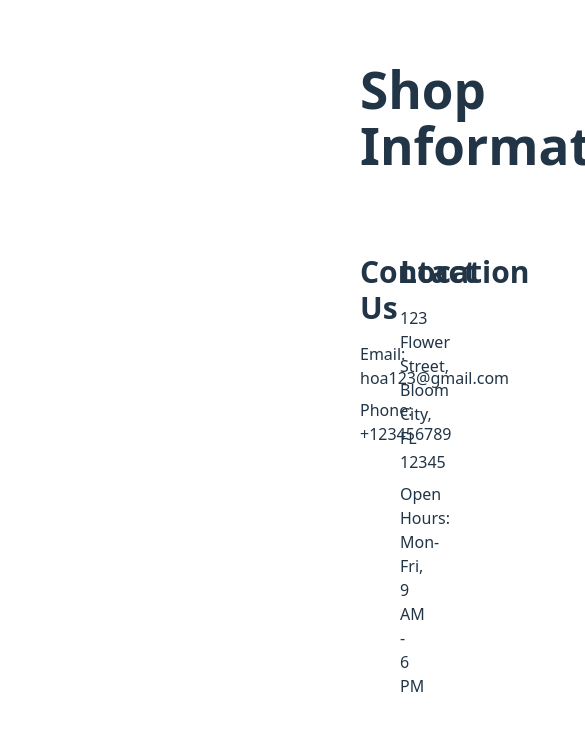
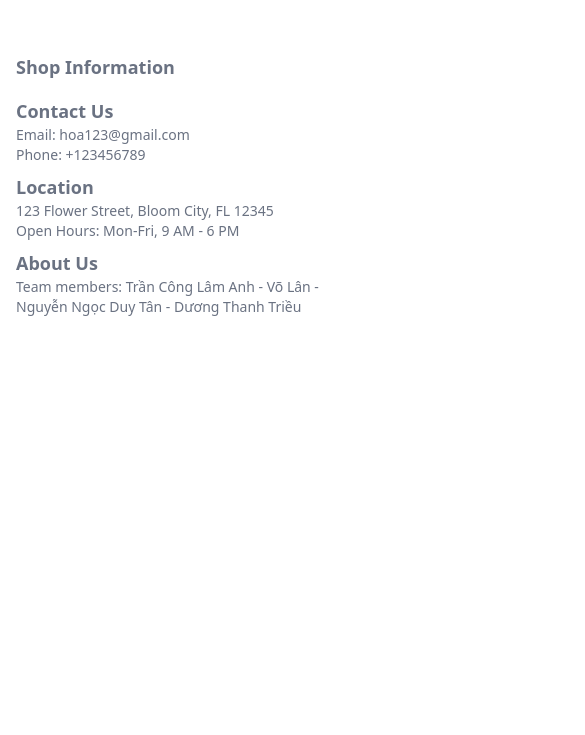
Before and after one commit to Tmin1021/Frontend-EC-Project, a React (Vite) app in the folder Frontend-EC/: page / in a window 390 px wide. Shown: the part 1669-2404 px from the top of the page, 585 px wide, since content can reach past the window. After the commit the page ends 2018 px from the top, so only its background shows below. Built offline with nearby package versions, Linux system fonts and the light colour scheme; no server answers.

Commit message:
Update UI and fix bug.

```diff
--- a/Frontend-EC/src/components/custom/header.jsx
+++ b/Frontend-EC/src/components/custom/header.jsx
@@ -57,6 +57,7 @@ function Header() {
         "Home": "/",
         "All Flowers": "/flower",
         "Accessories": "/accessory",
+        "Support": '/support',
         "Personal": "/personal"
     }
 
--- a/Frontend-EC/src/pages/cart/components/cart_item.jsx
+++ b/Frontend-EC/src/pages/cart/components/cart_item.jsx
@@ -40,7 +40,7 @@ const Cart_Item = ({product}) => {
 
                 {/* Price */}
                 <div className='flex items-center gap-4 w-full'>
-                    <p className='text-red-500/80 font-semibold text-lg w-[50px] md:w-[80px]'>{Math.round(100*(product?.total_price - product?.off_price),2)/100}</p>
+                    <p className='text-red-500/80 font-semibold text-lg w-[50px] md:w-[80px]'>{Math.round(100*((product?.total_price ?? 0) - (product?.off_price ?? 0)),2)/100}</p>
                     {product?.off_price!==0 && <div className='flex items-center gap-1'>
                         <TicketPercent className='text-blue-500'/>
                         <p className='line-through text-sm font-medium text-gray-500 '>{product?.total_price}</p>
--- a/Frontend-EC/src/pages/cart/components/cart_sum.jsx
+++ b/Frontend-EC/src/pages/cart/components/cart_sum.jsx
@@ -10,7 +10,7 @@ function Cart_Sum() {
   const navigate = useNavigate()
 
   return (
-    <div className='w-full  p-4 flex flex-col rounded-b-lg z-60' onClick={(e) =>e .stopPropagation()}>
+    <div className='w-full p-4 flex flex-col rounded-b-lg z-60' onClick={(e) =>e .stopPropagation()}>
         <p className='text-gray-500/80 font-semibold' >{count>0 ? `Total (${count} ${count === 1 ? 'product' : 'products'})`: ""}</p>
         <div className='flex items-center justify-between'>
           <div className='flex flex-col'>
--- a/Frontend-EC/src/pages/cart/index.jsx
+++ b/Frontend-EC/src/pages/cart/index.jsx
@@ -21,7 +21,7 @@ const Check_Box = ({isSelected, onHandleSelectedItems}) => {
 // fixed component has overflow-hidden at default
 // the floating div is inside the blur div, so even tap the floating div will also propagate that click to the blur div, use e.stoppropagation()
 function Cart() {
-  const {cart, isCartOpen, removeCart, closeCart, selectedItems, selectedAll, setSelectedAll, setSelectedItems, handleSelectedItems, getOptimizedPromotions} = useCart()
+  const {cart, isCartOpen, removeCart, closeCart, handleSelectedAll, selectedAll, handleSelectedItems} = useCart()
   const isCartEmpty = cart.length === 0
 
   // Disable background scroll
@@ -65,7 +65,7 @@ function Cart() {
               {/* Delete tab */}
                 <div className="w-full flex items-center justify-between pb-4">
                   <div className='flex items-center justify-between gap-4'>
-                    <Check_Box isSelected={selectedAll} onHandleSelectedItems={()=>{setSelectedItems(Array(cart.length).fill(!selectedAll)); setSelectedAll(!selectedAll); getOptimizedPromotions(cart, Array(cart.length).fill(!selectedAll))}} />
+                    <Check_Box isSelected={selectedAll} onHandleSelectedItems={handleSelectedAll} />
                     <p className='text-gray-500/80 font-semibold'>All</p>
                 </div>
 
@@ -78,7 +78,7 @@ function Cart() {
               <div className='flex flex-col gap-2'>
               {cart.map((item, i) => (
                 <div key={i} className='flex items-center justify-between gap-1 md:gap-4'>
-                  <Check_Box isSelected={selectedItems[i]} onHandleSelectedItems={()=>handleSelectedItems(i)}/>
+                  <Check_Box isSelected={item.isSelected} onHandleSelectedItems={()=>handleSelectedItems(i)}/>
                   <Cart_Item key={i} product={item} />
                 </div>))}
               </div>
--- a/Frontend-EC/src/pages/checkout/components/cart_list.jsx
+++ b/Frontend-EC/src/pages/checkout/components/cart_list.jsx
@@ -90,7 +90,7 @@ function CartList() {
         if (isDummy) return
         fetchCart()
         //console.log(cart)
-        if (selectedItems.filter(Boolean).length === 0) return
+        if (cart.filter(Boolean).length === 0) return
   },[])
 
   return (
--- a/Frontend-EC/src/pages/dashboard/components/dashboard_recommend.jsx
+++ b/Frontend-EC/src/pages/dashboard/components/dashboard_recommend.jsx
@@ -107,8 +107,8 @@ const Dashboard_Recommend = () => {
   if (!loading && err) return null;
 
   return (
-  <div className="bg-gray-100 w-full flex flex-col items-center gap-4 pt-4 px-4 md:px-8 lg:px-16 pb-16">
-    <p className="font-semibold text-2xl mx-auto">Recommendation</p>
+  <div className="bg-gray-100 w-full flex flex-col gap-4 px-4 md:px-8 lg:px-16 md:pt-10 py-8">
+    <p className='font-semibold text-xl md:text-2xl lg:text-4xl text-purple-700'>Recommendation</p>
 
     {loading ? (
       <div className="w-full flex justify-center">
@@ -156,7 +156,7 @@ const Dashboard_Recommend = () => {
             {sectionsWithProducts.map(({ label, product, titleOverride, cardTitle }) => (
               <div key={label} className="bg-white flex-none rounded-xl shadow-lg p-6 w-[250px] md:w-[300px]">
                 <div className="min-h-[64px] flex items-center justify-center text-center">
-                  <h3 className="text-xl font-bold text-green-700 leading-tight">
+                  <h3 className="text-xl font-semibold text-purple-600 leading-tight">
                     {cardTitle}
                   </h3>
                 </div>
--- a/Frontend-EC/src/pages/product_detail/index.jsx
+++ b/Frontend-EC/src/pages/product_detail/index.jsx
@@ -79,8 +79,8 @@ function Product_Detail() {
 
                 {/* Add to cart */}
                 <div className={`relative ${!stock ? 'bg-gray-500/80 hover:bg-gray-500 pointer-events-none': 'bg-green-800/80 hover:bg-green-800'} min-w-[300px] h-[50px] flex items-center rounded-sm hover:shadow-lg shadow-gray-300 transition-all`}
-                     onClick={() => {setIsAllowed(true); addCart({ product: product, option: selectedOption, quantity: quantity,});
-                     if (selectedExtra) {addCart({ product: selectedExtra, option: null, quantity: 1});}}}>
+                     onClick={() => {setIsAllowed(true); addCart({ product: product, option: selectedOption, quantity: quantity});
+                     if (selectedExtra) {addCart({ product: selectedExtra, quantity: 1})}}}>
                     <p className='font-semibold text-lg text-white mx-auto cursor-pointer'>{!stock ? 'OUT OF STOCK' : "ADD TO CART"}</p>
                     <Fly_To_Cart image={product.image_url[0]} isAllowed={isAllowed} setIsAllowed={setIsAllowed}/>
                 </div>
--- a/Frontend-EC/src/pages/support/components/shop_info.jsx
+++ b/Frontend-EC/src/pages/support/components/shop_info.jsx
@@ -1,30 +1,40 @@
 import React from 'react'
 import ContactForm from './contact_form'
 
+const SampleText = ({text}) => {
+  return (
+    <p className='text-sm md:text-md font-light text-gray-500'>{text}</p>
+  )
+}
+
 const shop_info = () => {
   return (
-    <div className='py-10 px-90'>
-      <h1 className='font-extrabold text-9xl pb-20'>Shop Information</h1>
-      <div className='flex gap-10'>
-        <div className='w-1/2'>
-          <h2 className='text-3xl font-bold'>Contact Us</h2>
-          <p className='mt-4'>Email: hoa123@gmail.com</p>
-          <p className='mt-2'>Phone: +123456789</p>
+    <div className='flex flex-col gap-4 justify-center py-8 px-4 md:px-8 lg:px-16'>
+      <p className='font-bold text-lg md:text-xl lg:text-2xl text-gray-500'>Shop Information</p>
+
+      <div className='flex flex-col gap-2 md:grid md:grid-cols-3'>
+        <div>
+          <p className='font-bold text-lg md:text-xl lg:text-2xl text-gray-500'>Contact Us</p>
+          <SampleText text={'Email: hoa123@gmail.com'}/>
+          <SampleText text={'Phone: +123456789'}/>
         </div>
-        <div className='w-1/2'>
-          <h2 className='text-3xl font-bold'>Location</h2>
-          <p className='mt-4'>123 Flower Street, Bloom City, FL 12345</p>
-          <p className='mt-2'>Open Hours: Mon-Fri, 9 AM - 6 PM</p>
+
+        <div>
+          <h2 className='font-bold text-lg md:text-xl lg:text-2xl text-gray-500'>Location</h2>
+          <SampleText text={'123 Flower Street, Bloom City, FL 12345'}/>
+          <SampleText text={'Open Hours: Mon-Fri, 9 AM - 6 PM'}/>
         </div>
-      </div>
-      <div className='mt-10'>
-        <h2 className='text-3xl font-bold'>About Us</h2>
-        <p className='font-bold mt-2'>Team members: Trần Công Lâm Anh - Võ Lân - Nguyễn Ngọc Duy Tân - Dương Thanh Triều</p>
-        <p className='mt-4'>We are dedicated to providing the freshest and most beautiful flowers for all occasions. Our team is passionate about floral design and customer service.</p>
-        <p className='mt-2'>Thank you for choosing us for your floral needs!</p>
+
+        <div>
+          <p className='font-bold text-lg md:text-xl lg:text-2xl text-gray-500'>About Us</p>
+          <SampleText text={'Team members: Trần Công Lâm Anh - Võ Lân - Nguyễn Ngọc Duy Tân - Dương Thanh Triều'}/>
+
+        </div>
       </div>
     </div>
   )
 }
 
 export default shop_info
+
+//      <p>Thank you for choosing us for your floral needs!</p>
```
Also changed, not shown: Frontend-EC/src/context/CartContext.jsx (+32 -19 lines), Frontend-EC/src/pages/support/components/contact_form.jsx (+18 -3 lines).
